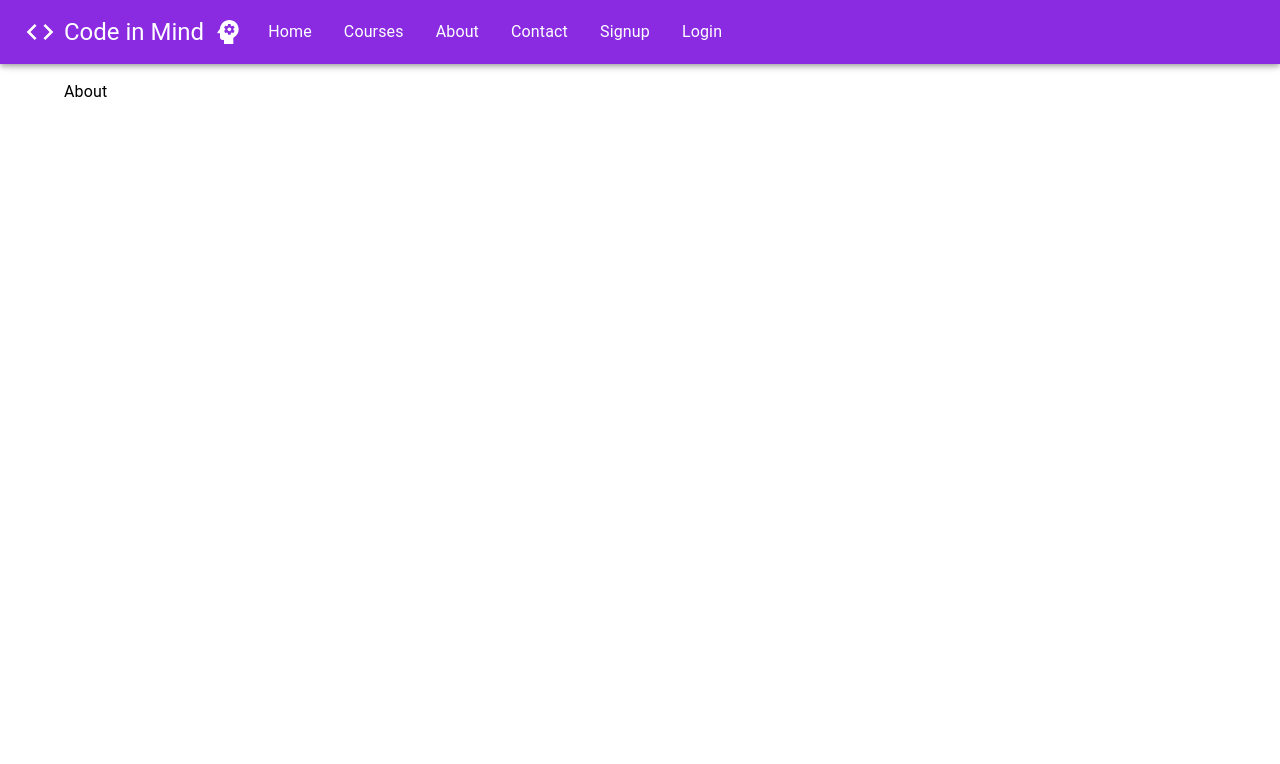
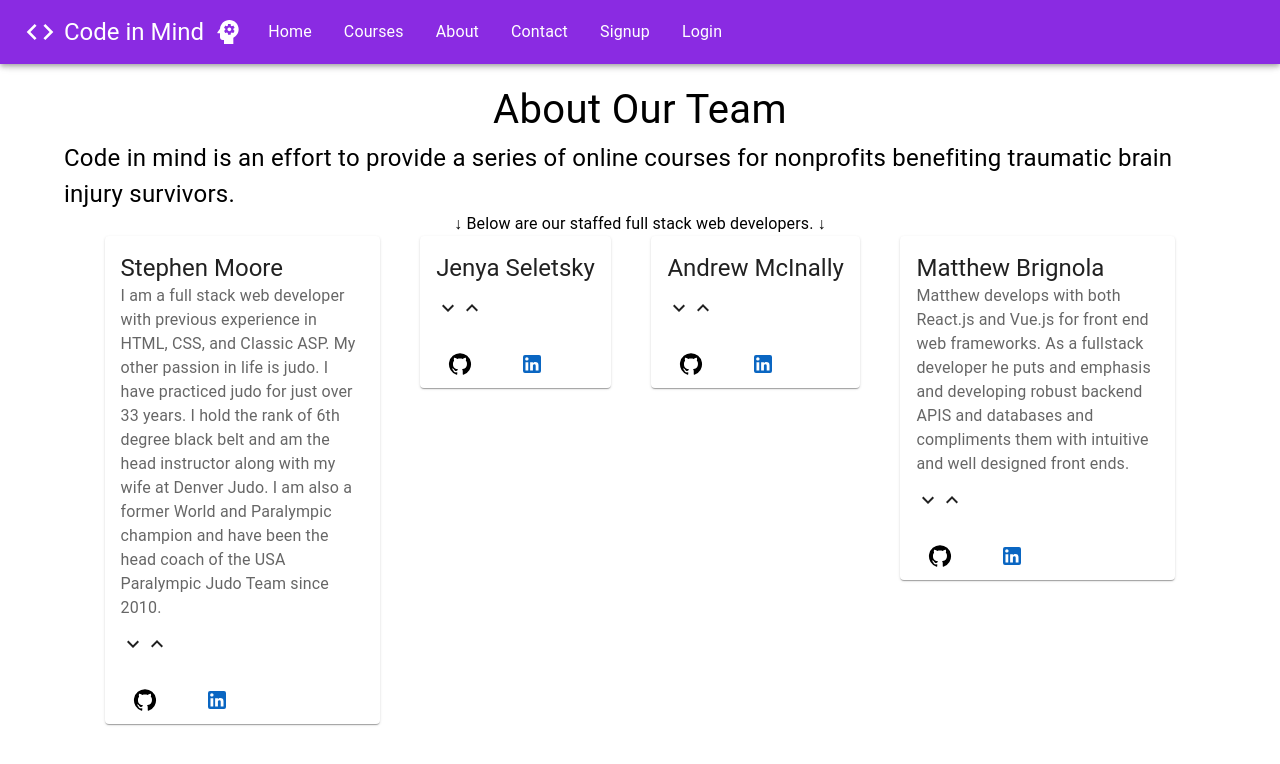
Before and after one commit to judo2000/code_in_mind, a React (Create React App) app in the folder client/: page /about in a window 1280 px wide. Shown: the top 764 px of the page. Built offline with nearby package versions, Linux system fonts and the light colour scheme.

Commit message:
cards and styles working but show mor/less function throws err

```diff
--- /dev/null
+++ b/client/src/components/Profile.js
@@ -0,0 +1,80 @@
+// import GitHubIcon from "@mui/icons-material/GitHub";
+// import LinkedInIcon from "@mui/icons-material/LinkedIn";
+// import { Grid, Typography, Box, Card, CardContent } from "@mui/material";
+
+// const Profile = (props) => {
+//   return (
+//     <Card>
+//       <CardContent>
+//         <Grid container>
+//           <Grid sx={{ m: 3 }} item>
+//             <Box sx={{ display: "flex", justifyContent: "center" }}>
+//               <Typography sx={{ fontSize: "2em" }}>{props.name}</Typography>
+//             </Box>
+//             <Typography sx={{ marginLeft: "15em", marginRight: "15em" }}>
+//               {props.summary}
+//             </Typography>
+//             <Box sx={{ display: "flex", justifyContent: "space-evenly" }}>
+//               <a href={props.github} target="_blank" rel="noreferrer">
+//                 <GitHubIcon sx={{ fontSize: "3em", color: "black" }} />
+//               </a>
+//               <a href={props.linkedin} target="_blank" rel="noreferrer">
+//                 <LinkedInIcon sx={{ fontSize: "3em", color: "#0a66c2" }} />
+//               </a>
+//             </Box>
+//           </Grid>
+//         </Grid>
+//       </CardContent>
+//     </Card>
+//   );
+// };
+
+// export default Profile;
+
+import Card from "@mui/material/Card";
+import CardActions from "@mui/material/CardActions";
+import CardContent from "@mui/material/CardContent";
+import Button from "@mui/material/Button";
+import Typography from "@mui/material/Typography";
+
+import LinkedInIcon from "@mui/icons-material/LinkedIn";
+import GitHubIcon from "@mui/icons-material/GitHub";
+
+import ExpandMoreIcon from "@material-ui/icons/ExpandMore";
+import ExpandLessIcon from "@material-ui/icons/ExpandLess";
+import { useState } from "react";
+
+export default function Profile(props) {
+  const text = props.summary;
+  const [showMore, setShowMore] = useState(false);
+  return (
+    <Card sx={{ maxWidth: 275 }}>
+      <CardContent>
+        <Typography variant="h5" component="div">
+          {props.name}
+        </Typography>
+        {/* {showMore ? props.summary : props.summary.substring(0, 250)} */}
+        <Typography sx={{ mb: 1.5 }} color="text.secondary">
+          {/* {showMore ? text : `${text.substring(0, 50)}`} */}
+          {props.summary}
+        </Typography>
+        <ExpandMoreIcon onClick={() => setShowMore(false)} />
+        <ExpandLessIcon onClick={() => setShowMore(true)} />
+      </CardContent>
+      <CardActions>
+        <Button
+          onClick={() => (window.location.href = props.github)}
+          size="small"
+        >
+          <GitHubIcon sx={{ color: "black" }} />
+        </Button>
+        <Button
+          onClick={() => (window.location.href = props.linkedin)}
+          size="small"
+        >
+          <LinkedInIcon sx={{ color: "#0a66c2" }} />
+        </Button>
+      </CardActions>
+    </Card>
+  );
+}
--- a/client/src/pages/About.js
+++ b/client/src/pages/About.js
@@ -1,12 +1,55 @@
 import { Grid, Container, Typography, Box } from "@mui/material";
+import Profile from "../components/Profile";
 
 const About = () => {
   return (
-    <Container sx={{ mt: 10, display: "flex", justifyContent: "center" }}>
-      <Grid container>
+    <Container sx={{ mt: 10 }}>
+      <Grid sx={{ display: "flex", justifyContent: "center" }} container>
         <Box>
-          <Typography>About</Typography>
+          <Typography sx={{ fontSize: "2.5em" }}>About Our Team</Typography>
         </Box>
+      </Grid>
+      <Grid item>
+        <Typography sx={{ fontSize: "1.5em" }}>
+          Code in mind is an effort to provide a series of online courses for
+          nonprofits benefiting traumatic brain injury survivors.
+        </Typography>
+        <Typography sx={{ textAlign: "center" }}>
+          &#8595; Below are our staffed full stack web developers. &#8595;
+        </Typography>
+      </Grid>
+      {/* Profile components */}
+      <Grid sx={{ display: "flex", justifyContent: "space-evenly" }} container>
+        <Grid item>
+          <Profile
+            name="Stephen Moore"
+            github="https://github.com/judo2000"
+            linkedin="https://www.linkedin.com/in/stephen-scott-moore/"
+            summary="I am a full stack web developer with previous experience in HTML, CSS, and Classic ASP. My other passion in life is judo. I have practiced judo for just over 33 years. I hold the rank of 6th degree black belt and am the head instructor along with my wife at Denver Judo. I am also a former World and Paralympic champion and have been the head coach of the USA Paralympic Judo Team since 2010."
+          />
+        </Grid>
+        <Grid item>
+          <Profile
+            name="Jenya Seletsky"
+            github="https://github.com/Jenya10016"
+            linkedin="https://www.linkedin.com/in/jenyaseletsky/"
+          />
+        </Grid>
+        <Grid item>
+          <Profile
+            name="Andrew McInally"
+            github="https://github.com/Shman-Dee"
+            linkedin="https://www.linkedin.com/in/andrew-mcinally-785039217/"
+          />
+        </Grid>
+        <Grid item>
+          <Profile
+            name="Matthew Brignola"
+            github="https://github.com/prismaticdevs"
+            linkedin="https://www.linkedin.com/in/matthewbrignola/"
+            summary="Matthew develops with both React.js and Vue.js for front end web frameworks. As a fullstack developer he puts and emphasis and developing robust backend APIS and databases and compliments them with intuitive and well designed front ends.  "
+          />
+        </Grid>
       </Grid>
     </Container>
   );
```
